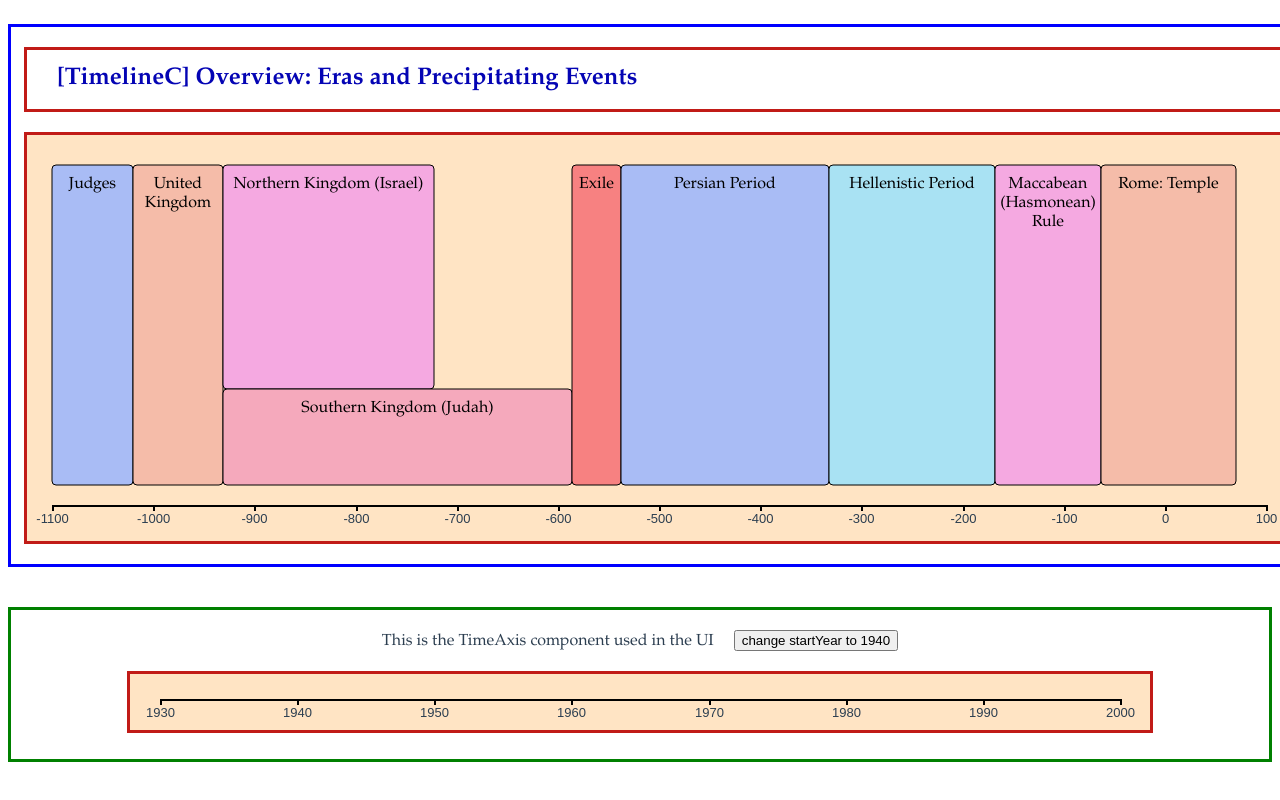
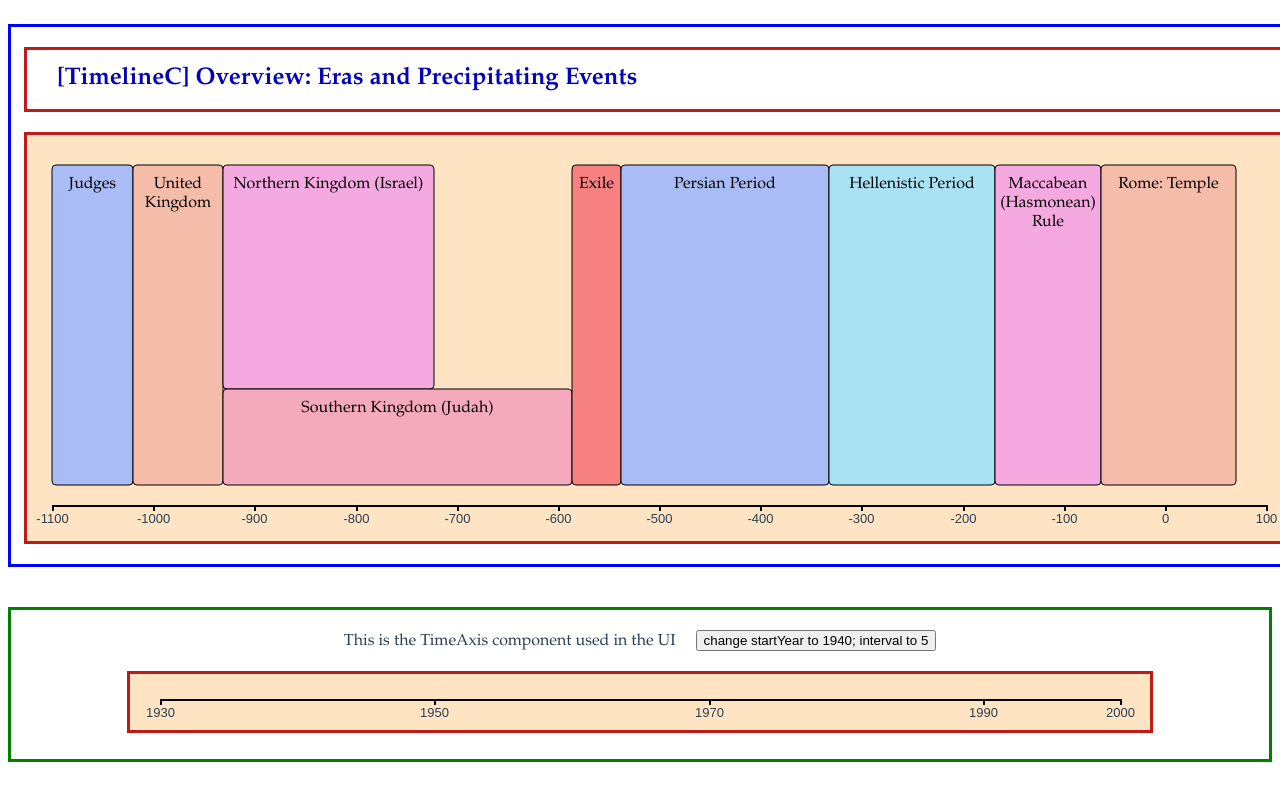
Before and after one commit to bruml2/studio1, a Vue app: page / in a window 1280 px wide. Shown: the part 1891-2691 px from the top of the page. Built offline with nearby package versions, Linux system fonts and the light colour scheme.

Commit message:
correct final tick

```diff
--- a/src/App.vue
+++ b/src/App.vue
@@ -24,7 +24,7 @@
 
     <div style="padding: 20px 0 0; border: 3px solid green;">
       <span>This is the TimeAxis component used in the UI</span>
-      <button @click="changeStartYear" style="margin-left: 20px;">change startYear to 1940</button>
+      <button @click="changeStartYear" style="margin-left: 20px;">change startYear to 1940; interval to 5</button>
       <TimeAxisView :timeAxisPropObj="timeAxisPropObj" />
     </div>
     <div style="height: 40px;"></div>
@@ -112,7 +112,7 @@ export default {
       timeAxisPropObj: {
         startYear: 1930,
         stopYear: 2000,
-        tickInterval: 10,
+        tickInterval: 20,
         svgWidth: 1000,
       },
       tvcWidth: 1302, /* allows for temporary 1px border */
@@ -149,7 +149,7 @@ export default {
       this.timelineA.erasArr.push({label: "Added era", start: 1922, stop: 1928, bgcolor: "#F5A9F2"})
     },
     changeStartYear() {
-      this.timeAxisPropObj = Object.assign({}, this.timeAxisPropObj, {startYear: 1940})
+      this.timeAxisPropObj = Object.assign({}, this.timeAxisPropObj, {startYear: 1940, tickInterval: 5})
     }
   }
 }
--- a/src/components/TimeAxisView.vue
+++ b/src/components/TimeAxisView.vue
@@ -61,12 +61,15 @@ export default {
       // tl is NOT the timeline object; it's the smaller timeAxisObj;
       tl.timeScaleFn = d3.scaleLinear()
         .domain([tl.startYear, tl.stopYear])
-        .rangeRound([tl.svgSideMargin,
-                      tl.svgWidth - tl.svgSideMargin])
+        .rangeRound([tl.svgSideMargin, tl.svgWidth - tl.svgSideMargin])
         .nice();
+      // validate startYear (ends in 5 or 0) stopYear;
+      if (tl.startYear >= tl.stopYear && tl.startYear % 5 != 0) { throw new Error("startYear not valid")}
       // generate tick values;
       const numTicks = Math.floor((tl.stopYear - tl.startYear)/tl.tickInterval) + 1
       const tickValues = Array(numTicks).fill(tl.startYear).map((start, index) => start + (index * tl.tickInterval))
+      // less than full interval to stopYear;
+      if (!Number.isInteger((tl.stopYear - tl.startYear)/tl.tickInterval)) { tickValues.push(tl.stopYear) }
       // a function which returns the SVG for the axis;
       const timeAxisFn = d3.axisBottom(tl.timeScaleFn)
               .tickValues(tickValues)
--- a/src/components/TimelineView.vue
+++ b/src/components/TimelineView.vue
@@ -220,9 +220,13 @@
         }
       },
       drawTimeAxis(tl) {
+        // validate startYear (ends in 5 or 0) stopYear;
+        if (tl.startYear >= tl.stopYear && tl.startYear % 5 != 0) { throw new Error("startYear not valid")}
         // generate tick values;
         const numTicks = Math.floor((tl.stopYear - tl.startYear)/tl.tickInterval) + 1
         const tickValues = Array(numTicks).fill(tl.startYear).map((start, index) => start + (index * tl.tickInterval))
+        // less than full interval to stopYear;
+        if (!Number.isInteger((tl.stopYear - tl.startYear)/tl.tickInterval)) { tickValues.push(tl.stopYear) }
         // a function which returns the SVG for the axis;
         const timeAxisFn = d3.axisBottom(tl.timeScaleFn)
                 .tickValues(tickValues)
```
